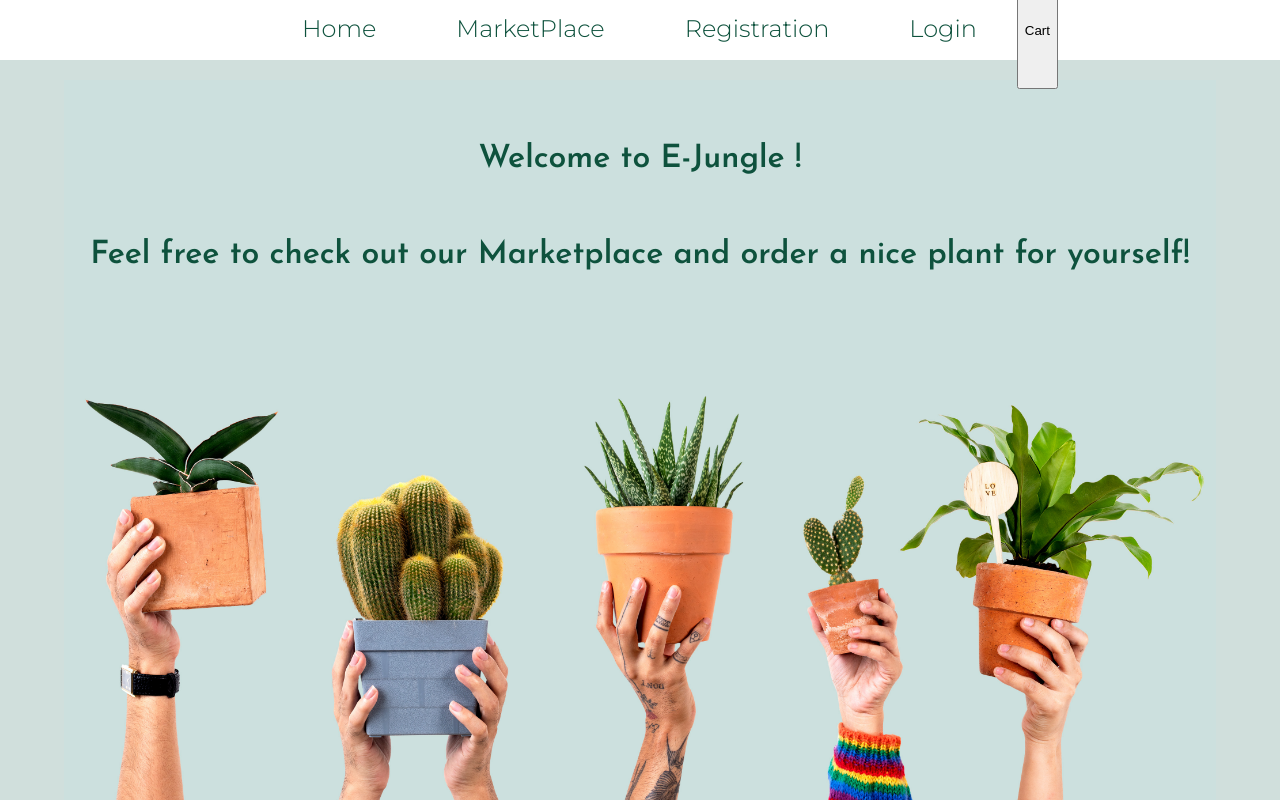
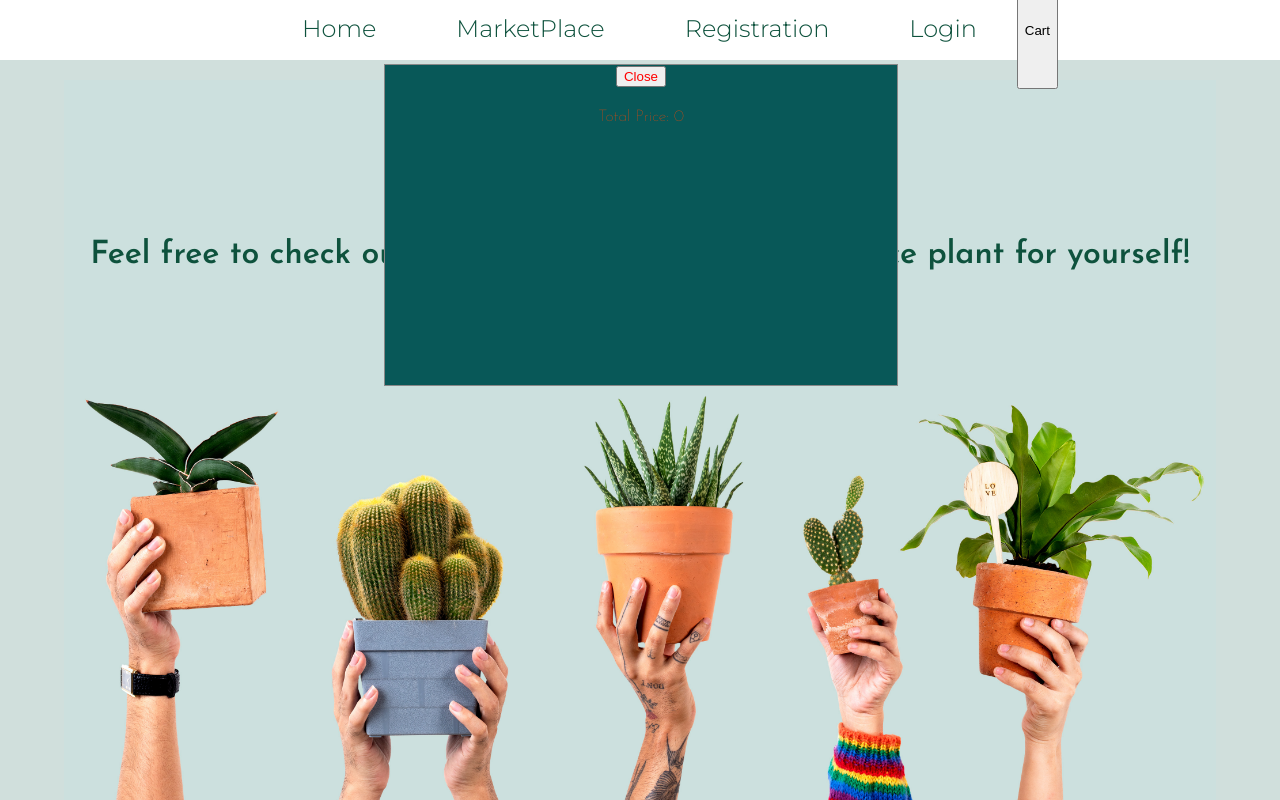
Before and after one commit to galveron/El-Proyecte-Grande, a React (Vite) app in the folder Frontend/ElProyecteGrandeFrontend/: page / in a window 1280 px wide. Both pictures are taken after a click on the button "Cart". Shown: the top 800 px of the page. Built offline with nearby package versions, Linux system fonts and the light colour scheme.

Commit message:
update - cart modal

```diff
--- a/Frontend/ElProyecteGrandeFrontend/src/Pages/Layout/Layout.css
+++ b/Frontend/ElProyecteGrandeFrontend/src/Pages/Layout/Layout.css
@@ -69,3 +69,44 @@
     color: #C58E3C;
     cursor: pointer;
 }
+
+.cartModal{
+    position: fixed;
+    z-index: 1;
+    left: 30%;
+    top: 0;
+    width: 40%;
+    height: 40%;
+    overflow: auto;
+    color:orangered;
+    background-color: rgb(8, 88, 88);
+    background-color: rgba(8,88,88);
+    margin: 5% auto;
+    border: 1px solid #888;
+}
+
+.cartItem{
+    display: flex;
+    flex-direction: column;
+    justify-content: left;
+    font-family: Montserrat;
+    font-weight: 500;
+    font-size: medium;
+    list-style: none;
+    text-align: left;
+    padding-inline-start: 20;
+    padding: 10px;
+    margin: 10px;
+    box-shadow: 0 4px 8px rgba(0, 0, 0, 0.1);
+    display: inline-block;
+    justify-content: center;
+    background-color: #FFFFFF;
+    border-radius: 30px;
+}
+
+.closeModalButton{
+    color: red;
+    position: relative;
+    right: 0;
+    top: 0;
+}
--- a/Frontend/ElProyecteGrandeFrontend/src/Pages/Layout/Layout.jsx
+++ b/Frontend/ElProyecteGrandeFrontend/src/Pages/Layout/Layout.jsx
@@ -142,14 +142,18 @@ function Layout({ userRole }) {
 
                 </div>
                 {isShowCart ?
-                    <section className="modal">
+                    <section className="cartModal">
+                        <button className="closeModalButton" onClick={() => setIsShowCart(false)}>Close</button>
                         {cartItems ? cartItems.map((item) => {
-                            return (<div key={item.id}>
+                            return (<div key={item.id} className="cartItem">
                                 <p>Name: {item.product.name}</p>
                                 <p>Quantity: {item.quantity}</p>
                                 <p>Price {item.quantity * item.product.price}</p>
                             </div>)
                         }) : <></>}
+                        <p>Total Price: {cartItems && cartItems.length > 0?
+                        cartItems.reduce((accumulator, currentValue) =>
+                        (accumulator.product.price * accumulator.quantity) + (currentValue.product.price * currentValue.quantity)) : 0} </p>
                     </section> : <></>}
             </header >
             <Outlet />
```
